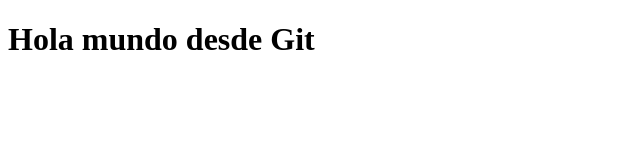
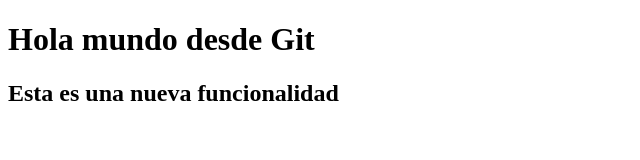
Before and after one commit to angselena2010/Taller_Git, a plain HTML site: page index.html in a window 1280 px wide. Shown: the whole page, without its empty margins (0-640 px from the left). Drawn offline with Linux system fonts and the light colour scheme.

Commit message:
Agregada nueva funcionalidad en index.html

```diff
--- a/index.html
+++ b/index.html
@@ -7,5 +7,6 @@
 </head>
 <body>
     <h1>Hola mundo desde Git</h1>
+    <h2>Esta es una nueva funcionalidad</h2>
 </body>
 </html>
```
